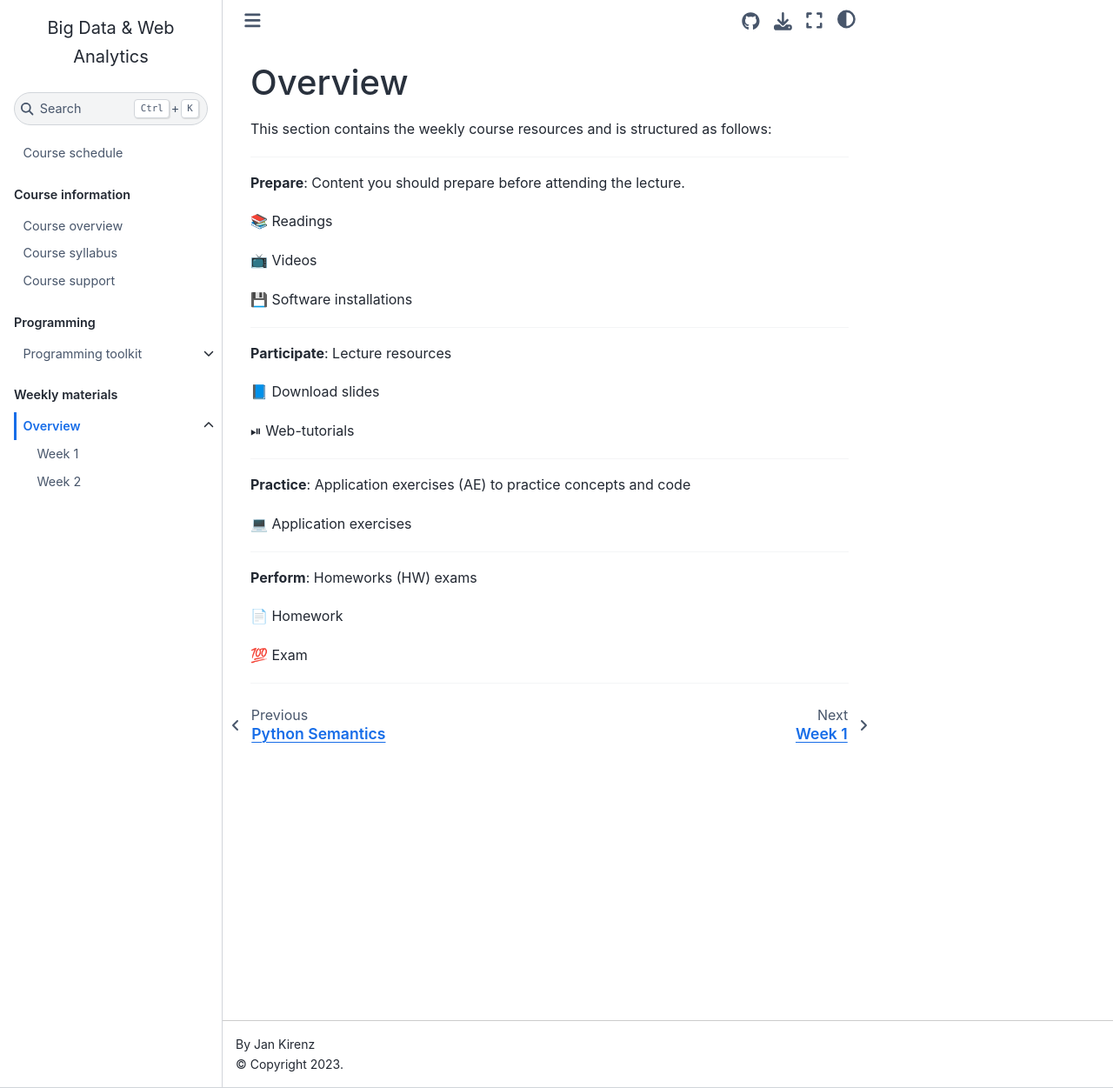
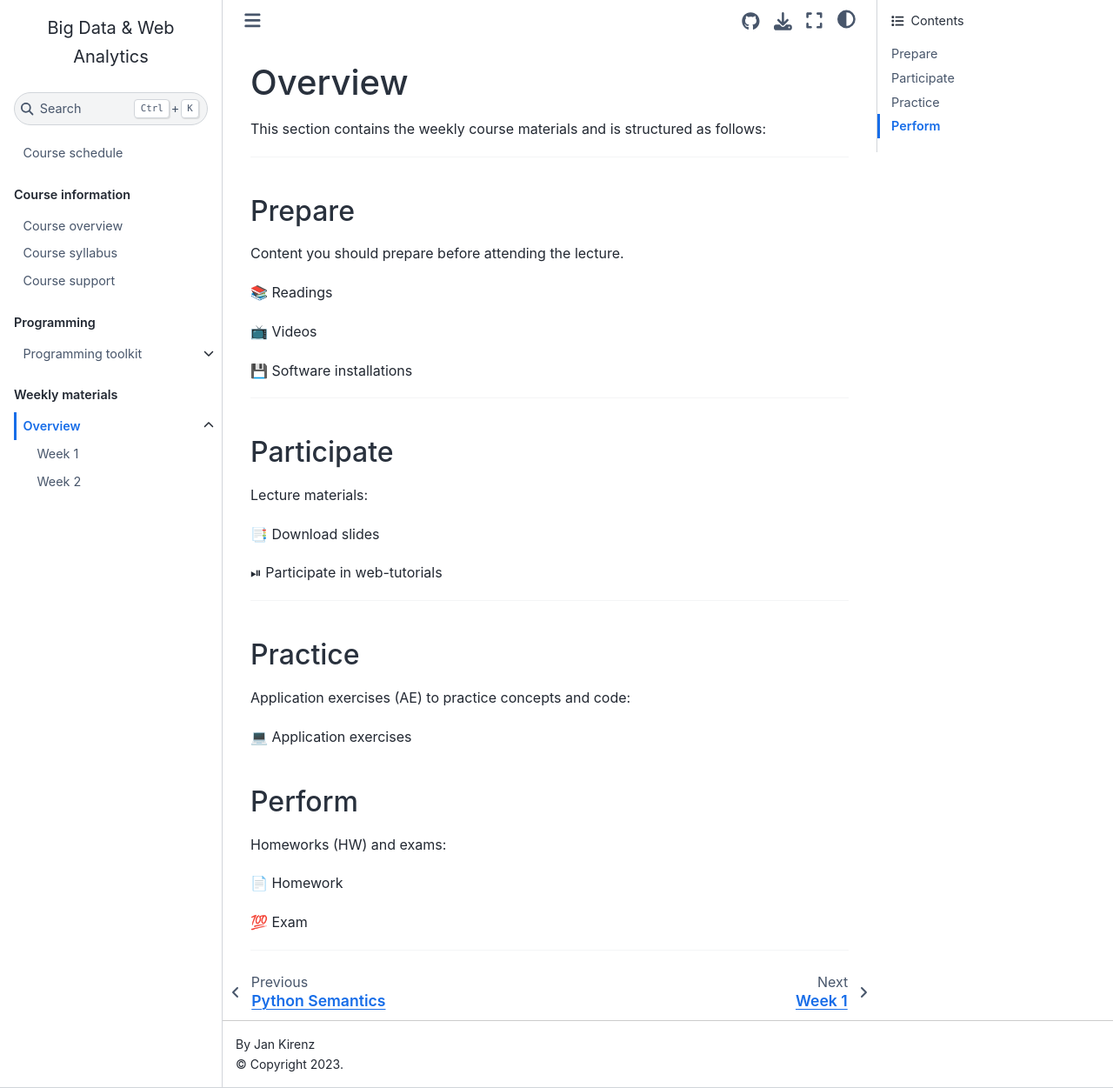
Before and after one commit to om2-ws22/website, a Jupyter Book: the page built from weeks/weeks-overview.md, in a window 1280 px wide and 1251 px high. Shown: the whole window at 87% size. Built offline with Jupyter Book 1.0.4 settings and Sphinx 7.4.7 and the Sphinx Book theme 1.1.4, drawn with Linux system fonts in a browser that asks for light colours; comment, search, counter and statistics services are not loaded.

Commit message:
Update weeks-overview.md

```diff
--- a/weeks/weeks-overview.md
+++ b/weeks/weeks-overview.md
@@ -1,10 +1,13 @@
 # Overview
 
-This section contains the weekly course resources and is structured as follows:
+This section contains the weekly course materials and is structured as follows:
 
 ---
 
-**Prepare**: Content you should prepare before attending the lecture.
+## Prepare
+
+Content you should prepare before attending the lecture.
+
 
 📚 Readings
 
@@ -14,21 +17,27 @@ This section contains the weekly course resources and is structured as follows:
 
 ---
 
-**Participate**: Lecture resources
+## Participate
 
-📘 Download slides
+Lecture materials:
 
-⏯ Web-tutorials
+
+📑 Download slides
+
+⏯ Participate in web-tutorials
 
 ---
 
-**Practice**: Application exercises (AE) to practice concepts and code
+## Practice
+
+Application exercises (AE) to practice concepts and code:
 
 💻 Application exercises
 
----
 
-**Perform**: Homeworks (HW) exams
+## Perform
+
+Homeworks (HW) and exams:
 
 📄 Homework
 
```
